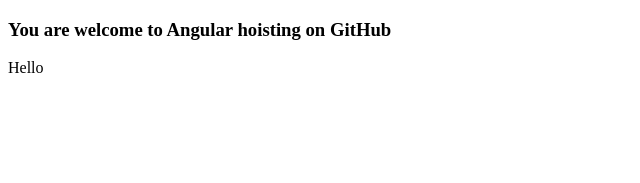
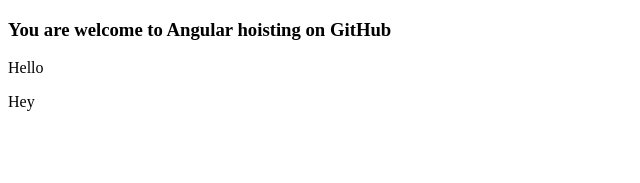
Before and after one commit to Darionas/social_links_profile, an Angular app: page / in a window 1280 px wide. Shown: the top 183 px of the page, without its empty margins (0-640 px from the left). Built offline with nearby package versions, Linux system fonts and the light colour scheme.

Commit message:
update_2

```diff
--- a/src/app/app.component.html
+++ b/src/app/app.component.html
@@ -1,2 +1,3 @@
 <h3>You are welcome to Angular hoisting on GitHub</h3>
 <p>Hello</p>
+<p>Hey</p>
```
